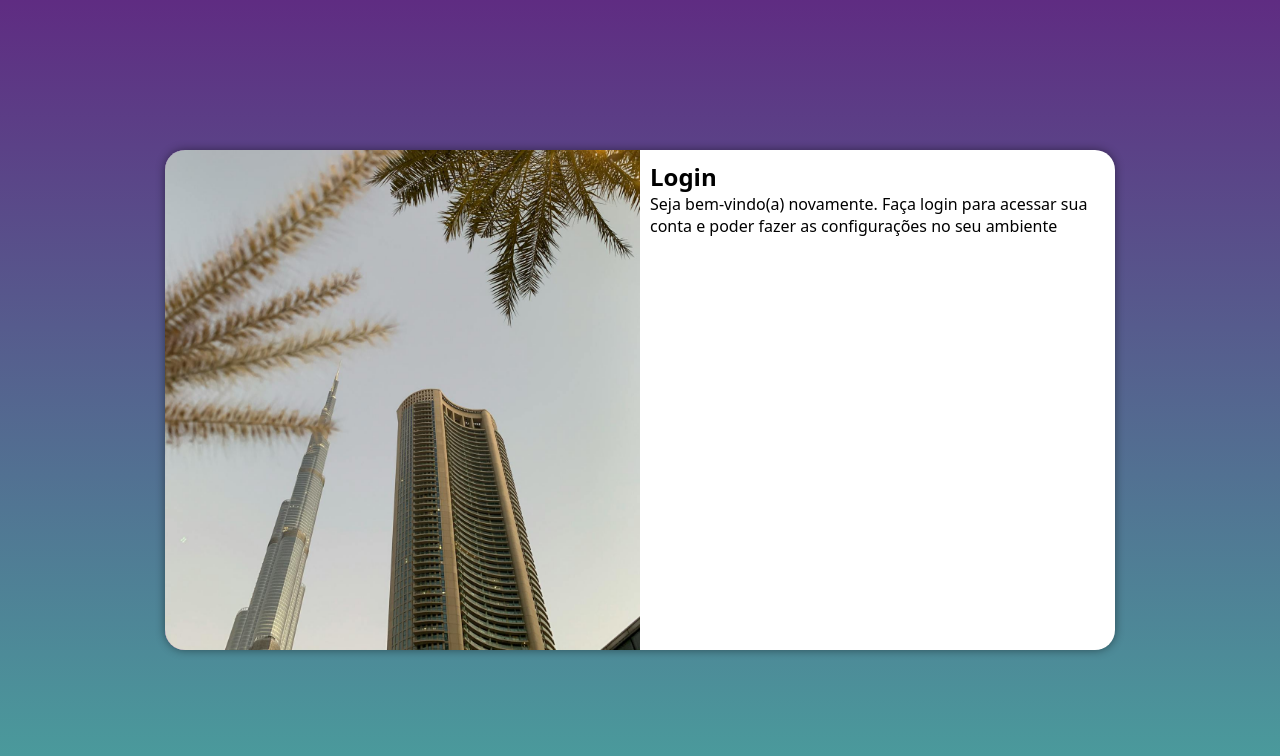
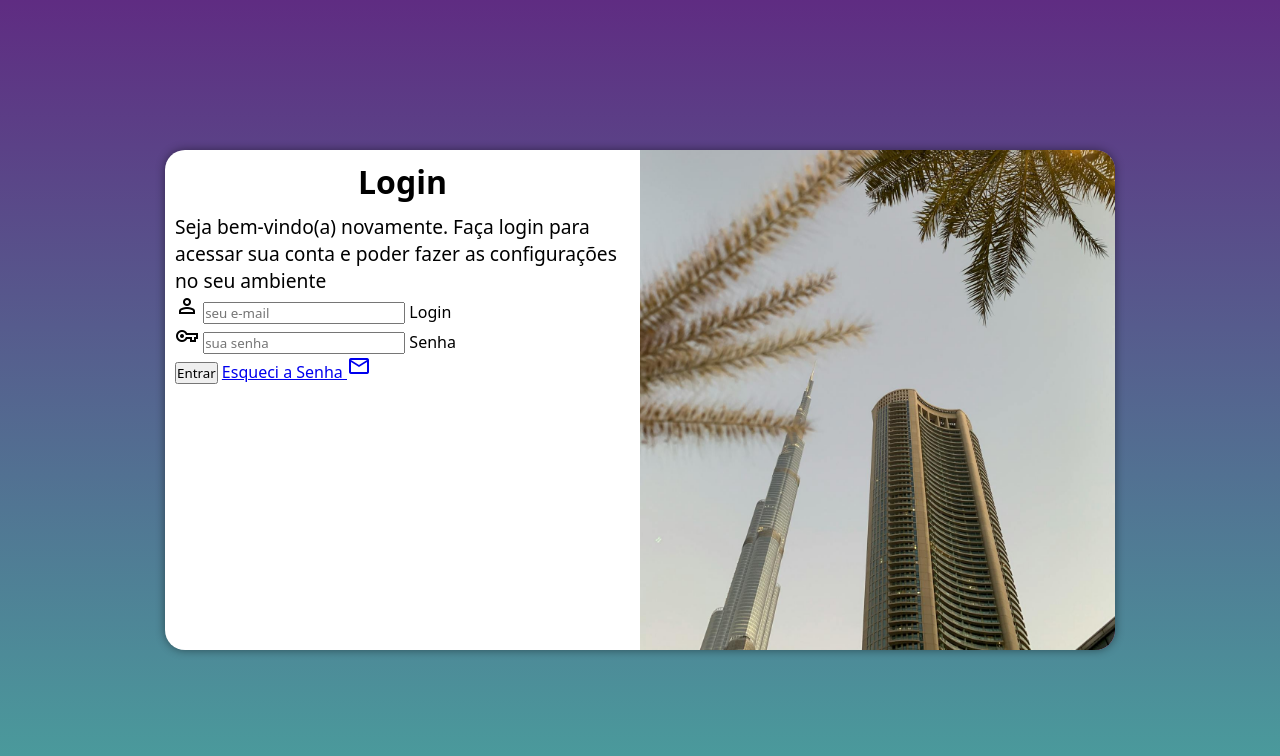
Before and after one commit to glaucia2910/projeto-login, a plain HTML site: page index.html in a window 1280 px wide. Drawn offline with nearby package versions, Linux system fonts and the light colour scheme.

Commit message:
adicionei o formulário

```diff
--- a/estilos/media-query.css
+++ b/estilos/media-query.css
@@ -31,14 +31,22 @@
     }
 
     section#login > div#imagem{
-        float: left;
+        float: right;
         width: 50%;
         height: 100%;
     }
 
     section#login > div#formulario{
-        float: right;
+        float: left;
         width: 50%;
     }
 
+    div#formulario > h1{
+        font-size: 2em;
+    }
+
+    div#formulario > p{
+        font-size: 1.2em;
+    }
+
 }
--- a/estilos/style.css
+++ b/estilos/style.css
@@ -53,3 +53,12 @@ section#login > div#formulario{
     display: block;
     padding: 10px;
 }
+
+div#formulario > h1{
+    text-align: center;
+    margin-bottom: 10px;
+}
+
+div#formulario > p{
+    font-size: 0.8em;
+}
--- a/index.html
+++ b/index.html
@@ -4,6 +4,7 @@
     <meta charset="UTF-8">
     <meta name="viewport" content="width=device-width, initial-scale=1.0">
     <title>Login</title>
+    <link href="https://fonts.googleapis.com/css2?family=Material+Symbols+Outlined" rel="stylesheet" />
     <link rel="stylesheet" href="estilos/style.css">
     <link rel="stylesheet" href="estilos/media-query.css">
 </head>
@@ -16,7 +17,21 @@
             <div id="formulario">
                 <h1>Login</h1>
                 <p>Seja bem-vindo(a) novamente. Faça login para acessar sua conta e poder fazer as configurações no seu ambiente</p>
-                <form action="login.php" method="post">
+                <form action="login.php" method="post" autocomplete="on">
+                    <div class="campo">
+                        <i class="material-symbols-outlined">person</i>
+                        <input type="email" name="login" id="ilogin" placeholder="seu e-mail" autocomplete="email" required maxlength="30">
+                        <label for="ilogin">Login</label>
+                    </div>
+                    <div class="campo">
+                        <i class="material-symbols-outlined">vpn_key</i>
+                        <input type="password" name="senha" id="isenha" placeholder="sua senha" autocomplete="current-password" required minlength="8" maxlength="8">
+                        <label for="isenha">Senha</label>
+                    </div>
+                    <input type="submit" value="Entrar">
+                    <a href="esqueci.html">Esqueci a Senha <i class="material-symbols-outlined">mail</i>
+                    </a>
+
 
                 </form>
 
```
